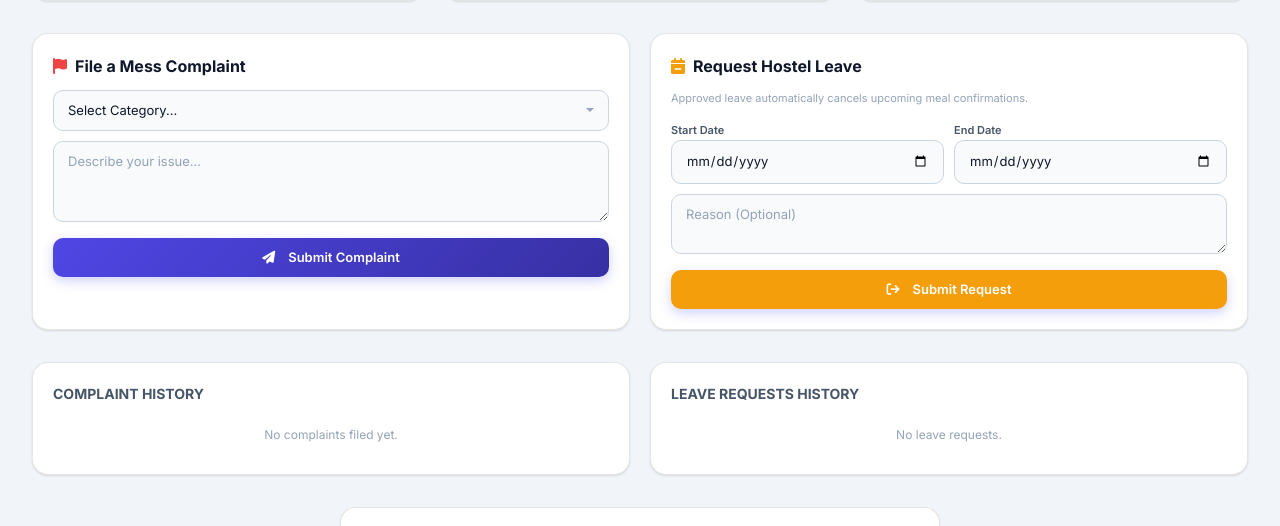
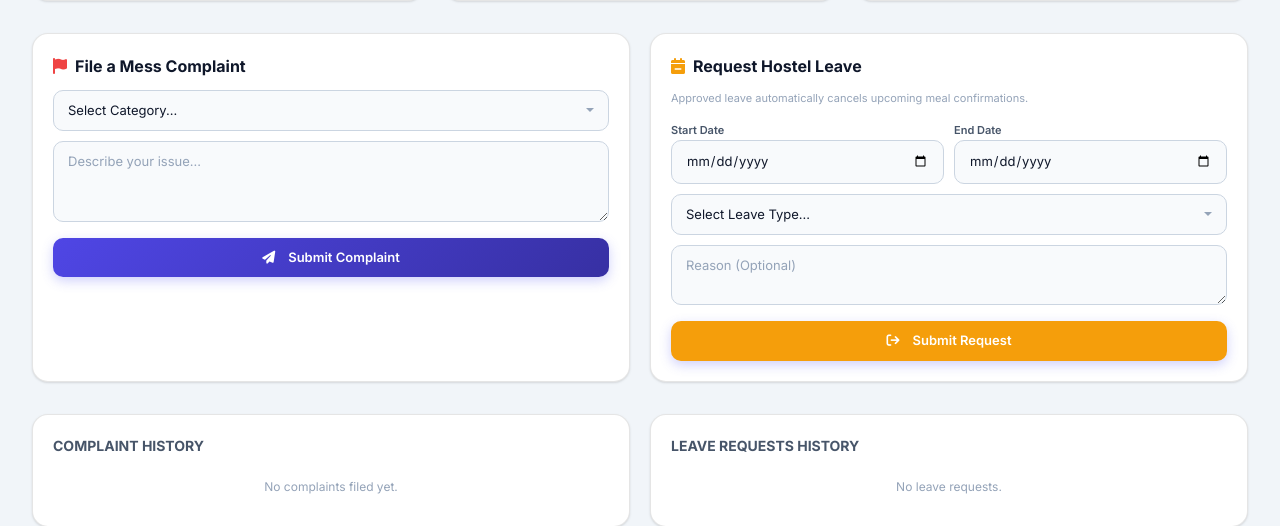
Before and after one commit to Akshaya-RBtech/p3, a Flask app: page /student/portal in a window 1280 px wide. Shown: the part 617-1143 px from the top of the page. Run offline with Flask 3, Linux system fonts and the light colour scheme; a user stored in the database is signed in; data comes from the database, SQL or seed files in the repository; data that the repository does not hold is empty; some libraries are stand-ins or nearby versions.

Commit message:
feat: Exact complaint categories, leave types and dashboard filters

```diff
--- a/app.py
+++ b/app.py
@@ -120,6 +120,13 @@ def safe_migrate_db():
         if 'kitchen_status' not in menucolumns:
             cursor.execute("ALTER TABLE menu_entry ADD COLUMN kitchen_status VARCHAR(50) DEFAULT 'Planned'")
             print("[Migration] Added 'kitchen_status' column to MenuEntry table.")
+
+        cursor.execute("PRAGMA table_info(leave_request)")
+        leavecolumns = [col[1] for col in cursor.fetchall()]
+        if 'leave_type' not in leavecolumns:
+            # LeaveRequest table might not exist yet during the first boot, so wrap in try-except
+            cursor.execute("ALTER TABLE leave_request ADD COLUMN leave_type VARCHAR(50)")
+            print("[Migration] Added 'leave_type' column to LeaveRequest table.")
 
         conn.commit()
     except Exception as e:
@@ -723,6 +730,7 @@ def handle_leave():
             student_id=current_user.student_id,
             start_date=data.get('start_date'),
             end_date=data.get('end_date'),
+            leave_type=data.get('type', 'Other'),
             reason=data.get('reason'),
             status='Pending'
         )
--- a/models.py
+++ b/models.py
@@ -116,6 +116,7 @@ class LeaveRequest(db.Model):
     student_id = db.Column(db.String(50), nullable=False)
     start_date = db.Column(db.String(20), nullable=False)
     end_date = db.Column(db.String(20), nullable=False)
+    leave_type = db.Column(db.String(50), nullable=True) # Home Visit, Medical, Outing, Other
     reason = db.Column(db.String(200), nullable=True)
     status = db.Column(db.String(20), default='Pending') # Pending, Approved, Rejected
     created_at = db.Column(db.DateTime, server_default=db.func.now())
--- a/templates/student_portal.html
+++ b/templates/student_portal.html
@@ -128,11 +128,12 @@
             <form onsubmit="submitStudentComplaint(event)">
                 <select id="comp-category" class="form-input" style="margin-bottom:10px;width:100%;font-size:13px;" required>
                     <option value="">Select Category...</option>
-                    <option value="Food Quality">Food Quality & Taste</option>
-                    <option value="Cleanliness">Hygiene & Cleanliness</option>
-                    <option value="Meal Timing">Meal Timings</option>
-                    <option value="Portion Size">Portion Size</option>
-                    <option value="Other">Other Issues</option>
+                    <option value="Food quality">Food quality</option>
+                    <option value="Food quantity">Food quantity</option>
+                    <option value="Menu">Menu</option>
+                    <option value="Food hygiene">Food hygiene</option>
+                    <option value="Mess service">Mess service</option>
+                    <option value="Other issues">Other issues</option>
                 </select>
                 <textarea id="comp-description" class="form-input" rows="3" placeholder="Describe your issue..." style="margin-bottom:10px;width:100%;font-size:13px;" required></textarea>
                 <button type="submit" class="btn-primary" style="width:100%;padding:10px;display:flex;justify-content:center;">
@@ -159,6 +160,13 @@
                         <input type="date" id="leave-end" class="form-input" style="width:100%;font-size:13px;" required>
                     </div>
                 </div>
+                <select id="leave-type" class="form-input" style="margin-bottom:10px;width:100%;font-size:13px;" required>
+                    <option value="">Select Leave Type...</option>
+                    <option value="Home Visit">Home Visit</option>
+                    <option value="Medical">Medical / Sick Leave</option>
+                    <option value="Outing">Local Outing</option>
+                    <option value="Other">Other</option>
+                </select>
                 <textarea id="leave-reason" class="form-input" rows="1" placeholder="Reason (Optional)" style="margin-bottom:10px;width:100%;font-size:13px;"></textarea>
                 <button type="submit" class="btn-primary" style="width:100%;padding:10px;display:flex;justify-content:center;background:var(--warning);border-color:var(--warning);">
                     <i class="fas fa-arrow-right-from-bracket" style="margin-right:6px;"></i> Submit Request
@@ -391,6 +399,7 @@
         const start = document.getElementById('leave-start').value;
         const end = document.getElementById('leave-end').value;
         const reason = document.getElementById('leave-reason').value;
+        const leaveType = document.getElementById('leave-type').value;
         const btn = e.target.querySelector('button');
         const st = document.getElementById('leave-status');
 
@@ -408,7 +417,7 @@
             const res = await fetch('/api/leave', {
                 method: 'POST',
                 headers: { 'Content-Type': 'application/json' },
-                body: JSON.stringify({ start_date: start, end_date: end, reason: reason })
+                body: JSON.stringify({ start_date: start, end_date: end, type: leaveType, reason: reason })
             });
             const data = await res.json();
             st.style.display = 'block';
```
Also changed, not shown: templates/admin_dashboard.html (+44 -4 lines).
